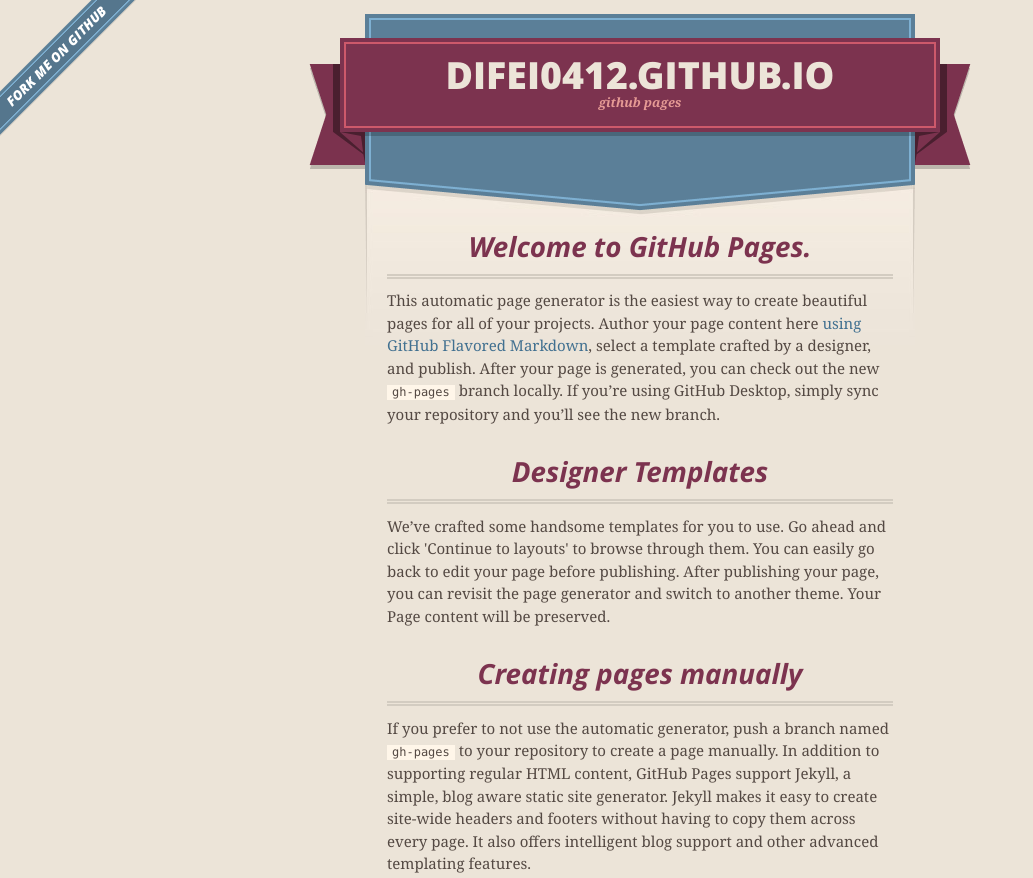
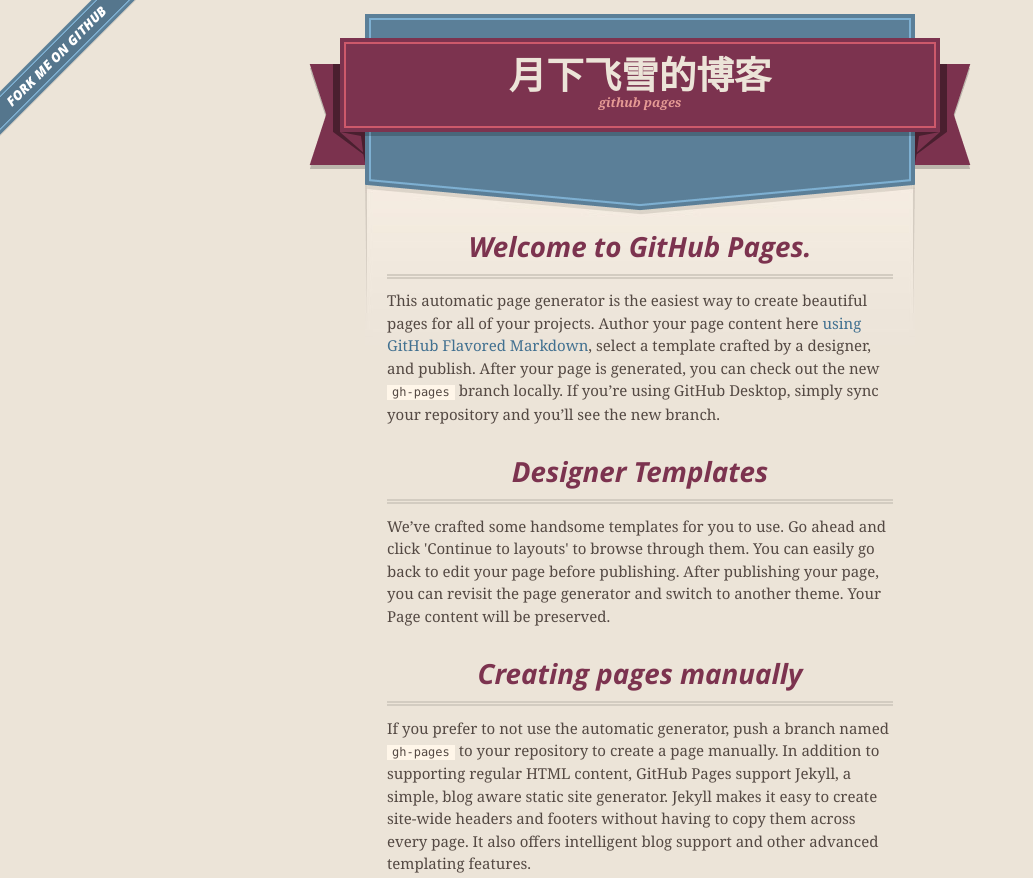
Before and after one commit to difei0412/difei0412.github.io, a plain HTML site: page index.html in a window 1280 px wide. Shown: the top 878 px of the page, without its empty margins (0-1033 px from the left). Drawn offline with nearby package versions, Linux system fonts and the light colour scheme.

Commit message:
Update index.html

```diff
--- a/index.html
+++ b/index.html
@@ -17,7 +17,7 @@
         $('#main_content').headsmart()
       })
     </script>
-    <title>Difei0412.GitHub.io by difei0412</title>
+    <title>月下飞雪的博客</title>
   </head>
 
   <body>
@@ -27,7 +27,7 @@
       <header>
         <span class="ribbon-outer">
           <span class="ribbon-inner">
-            <h1>Difei0412.GitHub.io</h1>
+            <h1>月下飞雪的博客</h1>
             <h2>github pages</h2>
           </span>
           <span class="left-tail"></span>
```
